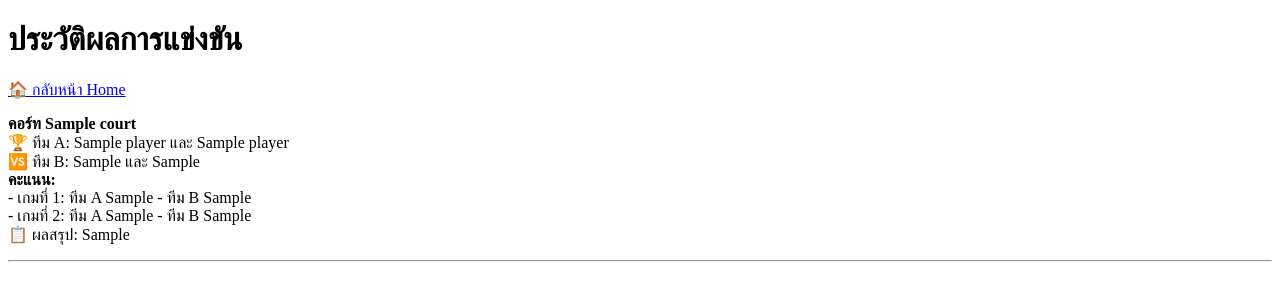
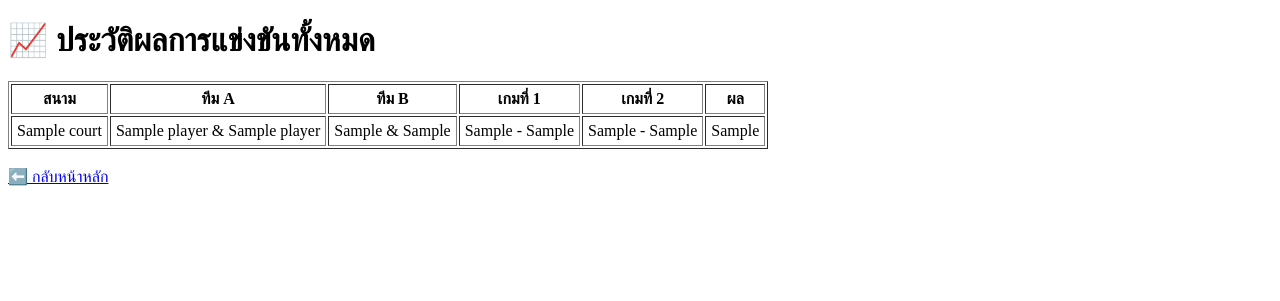
Before and after one commit to CHIRANONT/-, a Flask app: template templates/result_log.html in a window 1280 px wide. Shown: the top 301 px of the page. Run offline with Flask 3, Linux system fonts and the light colour scheme; the template is opened without the code that fills it: most values are stand-ins (such as "Sample title", 1, 10 or a date in 2020).

Commit message:
Update result_log.html

```diff
--- a/templates/result_log.html
+++ b/templates/result_log.html
@@ -2,23 +2,41 @@
 <html lang="en">
 <head>
     <meta charset="UTF-8">
-    <title>Match Results Log</title>
+    <title>ประวัติผลการแข่งขัน</title>
 </head>
 <body>
-    <h1>ประวัติผลการแข่งขัน</h1>
-    <a href="{{ url_for('home') }}">🏠 กลับหน้า Home</a>
+    <h1>📈 ประวัติผลการแข่งขันทั้งหมด</h1>
 
-    {% for result in results %}
-        <p>
-            <b>คอร์ท {{ result.court }}</b><br>
-            🏆 ทีม A: {{ result.team_a[0] }} และ {{ result.team_a[1] }}<br>
-            🆚 ทีม B: {{ result.team_b[0] }} และ {{ result.team_b[1] }}<br>
-            <b>คะแนน:</b><br>
-            - เกมที่ 1: ทีม A {{ result.game1.team_a }} - ทีม B {{ result.game1.team_b }}<br>
-            - เกมที่ 2: ทีม A {{ result.game2.team_a }} - ทีม B {{ result.game2.team_b }}<br>
-            📋 ผลสรุป: {{ result.result_type }}
-        </p>
-        <hr>
-    {% endfor %}
+    {% if results %}
+        <table border="1" cellpadding="5">
+            <thead>
+                <tr>
+                    <th>สนาม</th>
+                    <th>ทีม A</th>
+                    <th>ทีม B</th>
+                    <th>เกมที่ 1</th>
+                    <th>เกมที่ 2</th>
+                    <th>ผล</th>
+                </tr>
+            </thead>
+            <tbody>
+                {% for match in results %}
+                    <tr>
+                        <td>{{ match.court }}</td>
+                        <td>{{ match.team_a[0] }} & {{ match.team_a[1] }}</td>
+                        <td>{{ match.team_b[0] }} & {{ match.team_b[1] }}</td>
+                        <td>{{ match.game1.team_a }} - {{ match.game1.team_b }}</td>
+                        <td>{{ match.game2.team_a }} - {{ match.game2.team_b }}</td>
+                        <td>{{ match.result_type }}</td>
+                    </tr>
+                {% endfor %}
+            </tbody>
+        </table>
+    {% else %}
+        <p>ยังไม่มีข้อมูลการแข่งขัน</p>
+    {% endif %}
+
+    <br>
+    <a href="{{ url_for('home') }}">⬅️ กลับหน้าหลัก</a>
 </body>
 </html>
```
